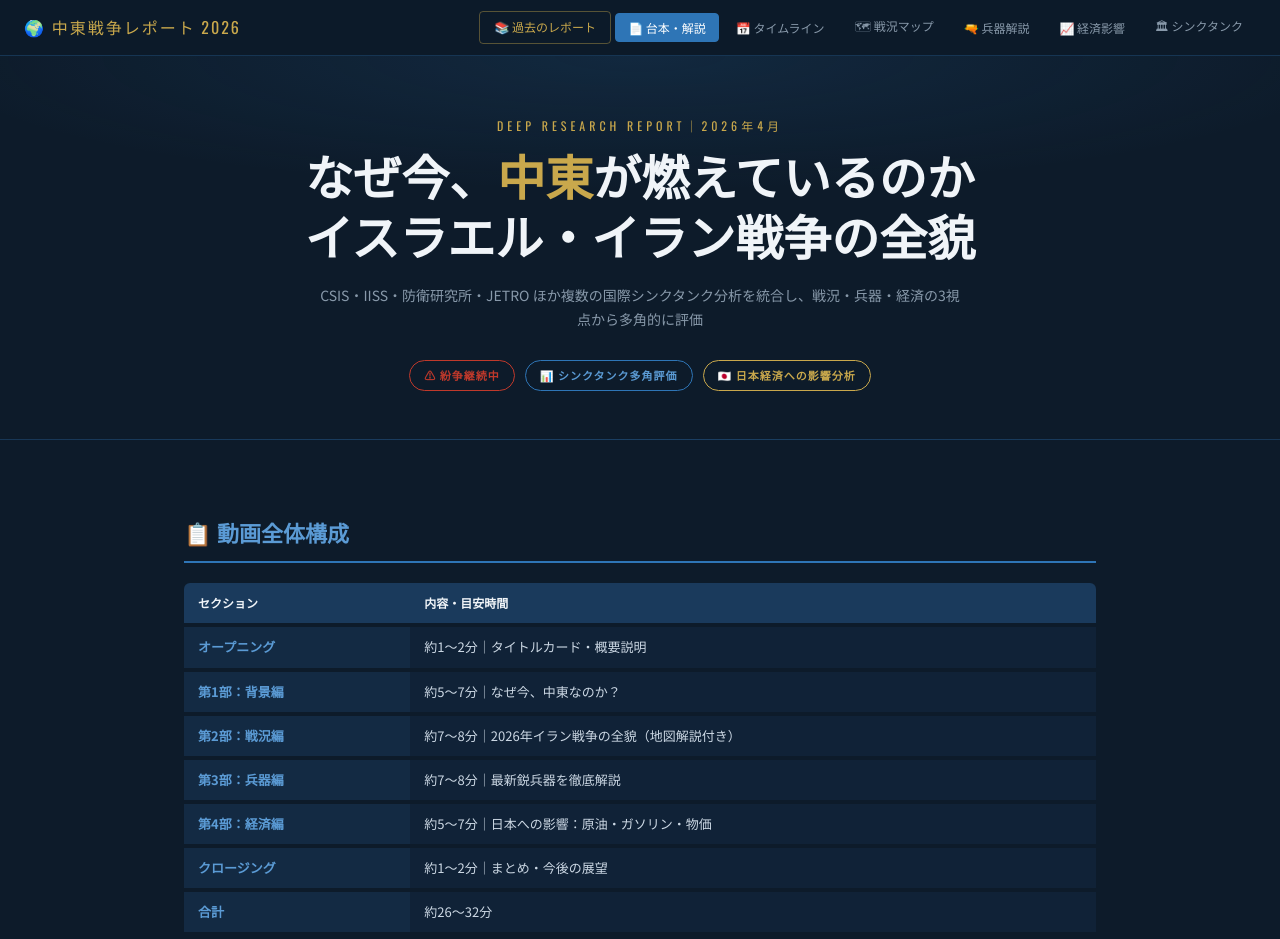
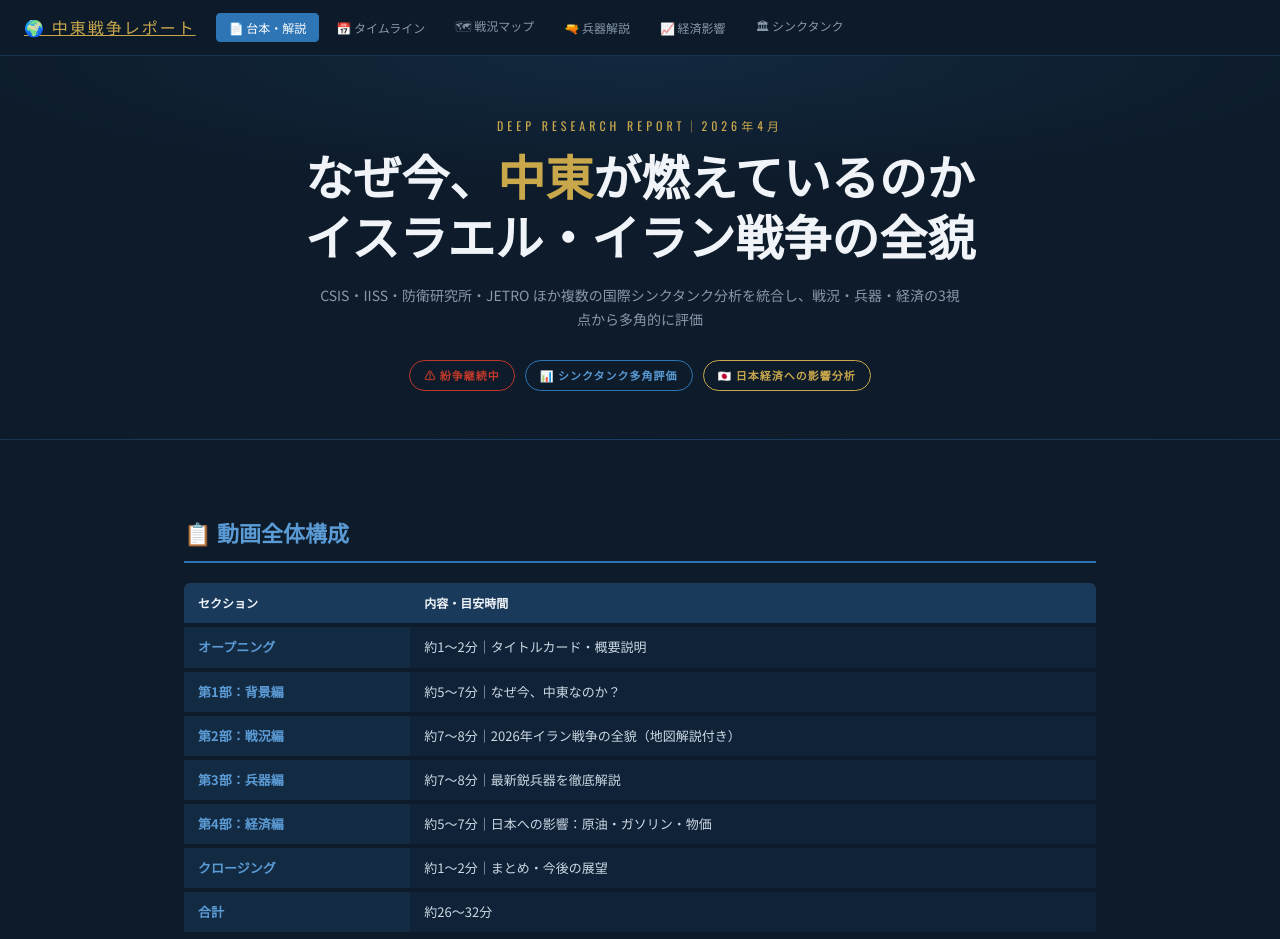
Before and after one commit to applejoker01-afk/iran-war-report-2026, a plain HTML site: page archive/2026-04-22.html in a window 1280 px wide. Shown: the top 939 px of the page. Drawn offline with nearby package versions, Linux system fonts and the light colour scheme.

Commit message:
Update 2026-04-22.html

```diff
--- a/archive/2026-04-22.html
+++ b/archive/2026-04-22.html
@@ -137,8 +137,7 @@ section.active{display:block;}
 <body>
 
 <nav>
-  <div class="nav-logo">🌍 中東戦争レポート 2026</div>
-  <a href="archive/index.html" style="margin-left:auto;padding:5px 14px;border-radius:4px;border:1px solid rgba(201,168,76,0.4);color:#c9a84c;font-size:12px;text-decoration:none;white-space:nowrap;">📚 過去のレポート</a>
+  <a class="nav-logo" href="./index.html">🌍 中東戦争レポート</a>
   <button class="nav-btn active" onclick="show('script')">📄 台本・解説</button>
   <button class="nav-btn" onclick="show('timeline')">📅 タイムライン</button>
   <button class="nav-btn" onclick="show('map')">🗺 戦況マップ</button>
```
